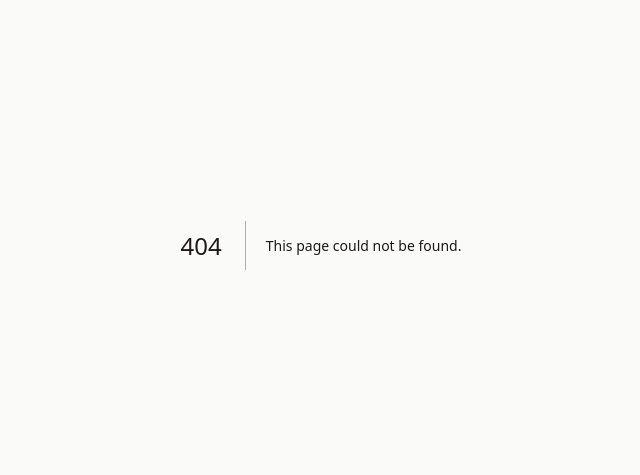
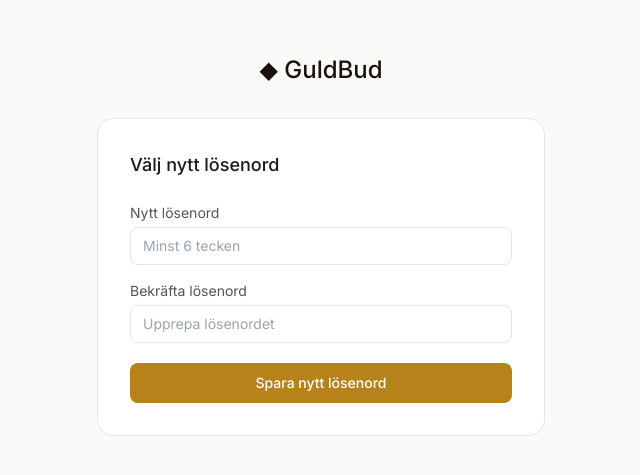
Before and after one commit to mxmxg/Guldbudet, a Next.js app in the folder guldbud/guldbud/: page /auth/reset-password in a window 1280 px wide. Before the commit this address had no page. Shown: the part 155-630 px from the top of the page, without its empty margins (319-959 px from the left). Built offline with nearby package versions, Linux system fonts and the light colour scheme; no server answers.

Commit message:
Create page.tsx

```diff
--- /dev/null
+++ b/guldbud/guldbud/app/auth/reset-password/page.tsx
@@ -0,0 +1,59 @@
+'use client'
+import { useState, useEffect } from 'react'
+import { useRouter } from 'next/navigation'
+import { createClient } from '@/lib/supabase-browser'
+import Link from 'next/link'
+
+export default function ResetPasswordPage() {
+  const [password, setPassword] = useState('')
+  const [confirm, setConfirm] = useState('')
+  const [error, setError] = useState('')
+  const [success, setSuccess] = useState(false)
+  const [loading, setLoading] = useState(false)
+  const router = useRouter()
+  const supabase = createClient()
+
+  const handleSubmit = async (e: React.FormEvent) => {
+    e.preventDefault()
+    if (password !== confirm) { setError('Lösenorden matchar inte'); return }
+    if (password.length < 6) { setError('Lösenordet måste vara minst 6 tecken'); return }
+    setLoading(true)
+    const { error } = await supabase.auth.updateUser({ password })
+    if (error) { setError(error.message); setLoading(false); return }
+    setSuccess(true)
+    setTimeout(() => router.push('/auth/login'), 2000)
+  }
+
+  return (
+    <div className="min-h-screen bg-stone-50 flex items-center justify-center px-4">
+      <div className="w-full max-w-md">
+        <div className="text-center mb-8">
+          <Link href="/" className="text-2xl font-medium text-gold-900">◆ GuldBud</Link>
+        </div>
+        <div className="bg-white border border-stone-200 rounded-2xl p-8">
+          <h1 className="text-lg font-medium text-stone-900 mb-6">Välj nytt lösenord</h1>
+          {success ? (
+            <p className="text-green-600 text-center">Lösenordet är uppdaterat! Omdirigerar...</p>
+          ) : (
+            <form onSubmit={handleSubmit} className="flex flex-col gap-4">
+              <div>
+                <label className="block text-sm text-stone-600 mb-1">Nytt lösenord</label>
+                <input type="password" required value={password} onChange={e => setPassword(e.target.value)}
+                  placeholder="Minst 6 tecken" className="w-full" />
+              </div>
+              <div>
+                <label className="block text-sm text-stone-600 mb-1">Bekräfta lösenord</label>
+                <input type="password" required value={confirm} onChange={e => setConfirm(e.target.value)}
+                  placeholder="Upprepa lösenordet" className="w-full" />
+              </div>
+              {error && <p className="text-red-500 text-sm bg-red-50 p-3 rounded-lg">{error}</p>}
+              <button type="submit" disabled={loading} className="btn-gold mt-1">
+                {loading ? 'Sparar...' : 'Spara nytt lösenord'}
+              </button>
+            </form>
+          )}
+        </div>
+      </div>
+    </div>
+  )
+}
```
